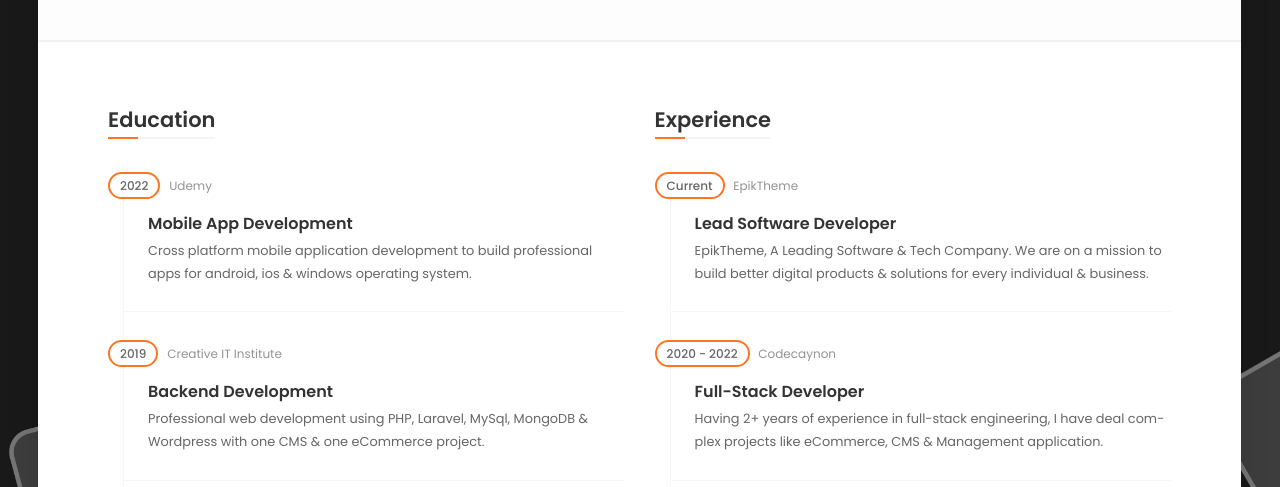
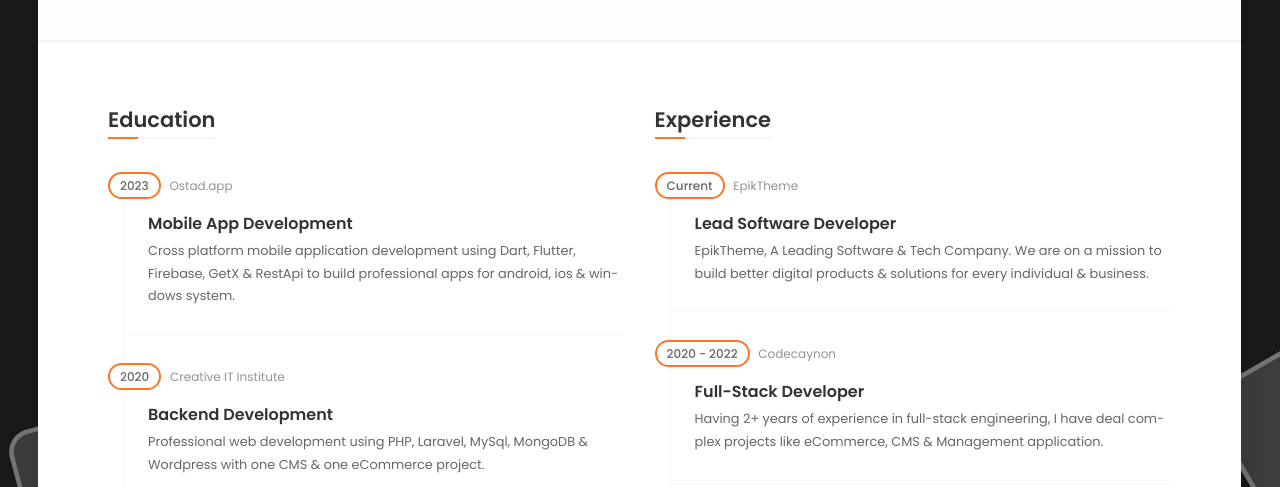
Before and after one commit to ShakibulDeveloper/cv, a plain HTML site: page resume.html in a window 1280 px wide. Shown: the part 313-800 px from the top of the page. Drawn offline with Linux system fonts and the light colour scheme; some packages are replaced by stand-ins of ours.

Commit message:
Resume updated

```diff
--- a/resume.html
+++ b/resume.html
@@ -98,14 +98,14 @@
 
                                     <div id="timeline_1" class="timeline clearfix">
                                         <div class="timeline-item clearfix">
-                                            <h5 class="item-period ">2022</h5>
-                                            <span class="item-company">Udemy</span>
+                                            <h5 class="item-period ">2023</h5>
+                                            <span class="item-company">Ostad.app</span>
                                             <h4 class="item-title">Mobile App Development</h4>
-                                            <p>Cross platform mobile application development to build professional apps for android, ios & windows operating system.</p>
+                                            <p>Cross platform mobile application development using Dart, Flutter, Firebase, GetX & RestApi to build professional apps for android, ios & windows system.</p>
                                         </div>
 
                                         <div class="timeline-item clearfix">
-                                            <h5 class="item-period ">2019</h5>
+                                            <h5 class="item-period ">2020</h5>
                                             <span class="item-company">Creative IT Institute</span>
                                             <h4 class="item-title">Backend Development</h4>
                                             <p>Professional web development using PHP, Laravel, MySql, MongoDB & Wordpress with one CMS & one eCommerce project.</p>
```
